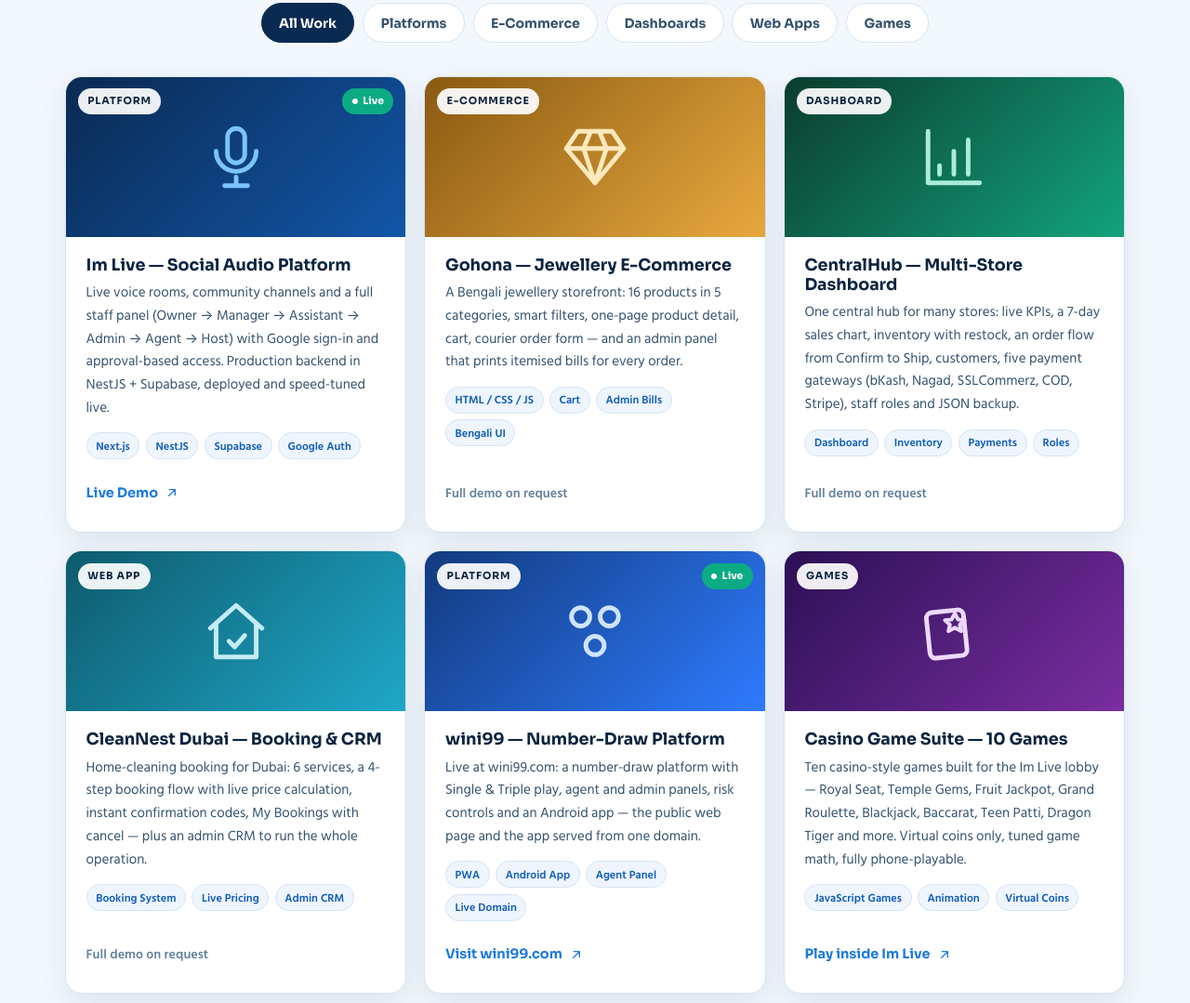
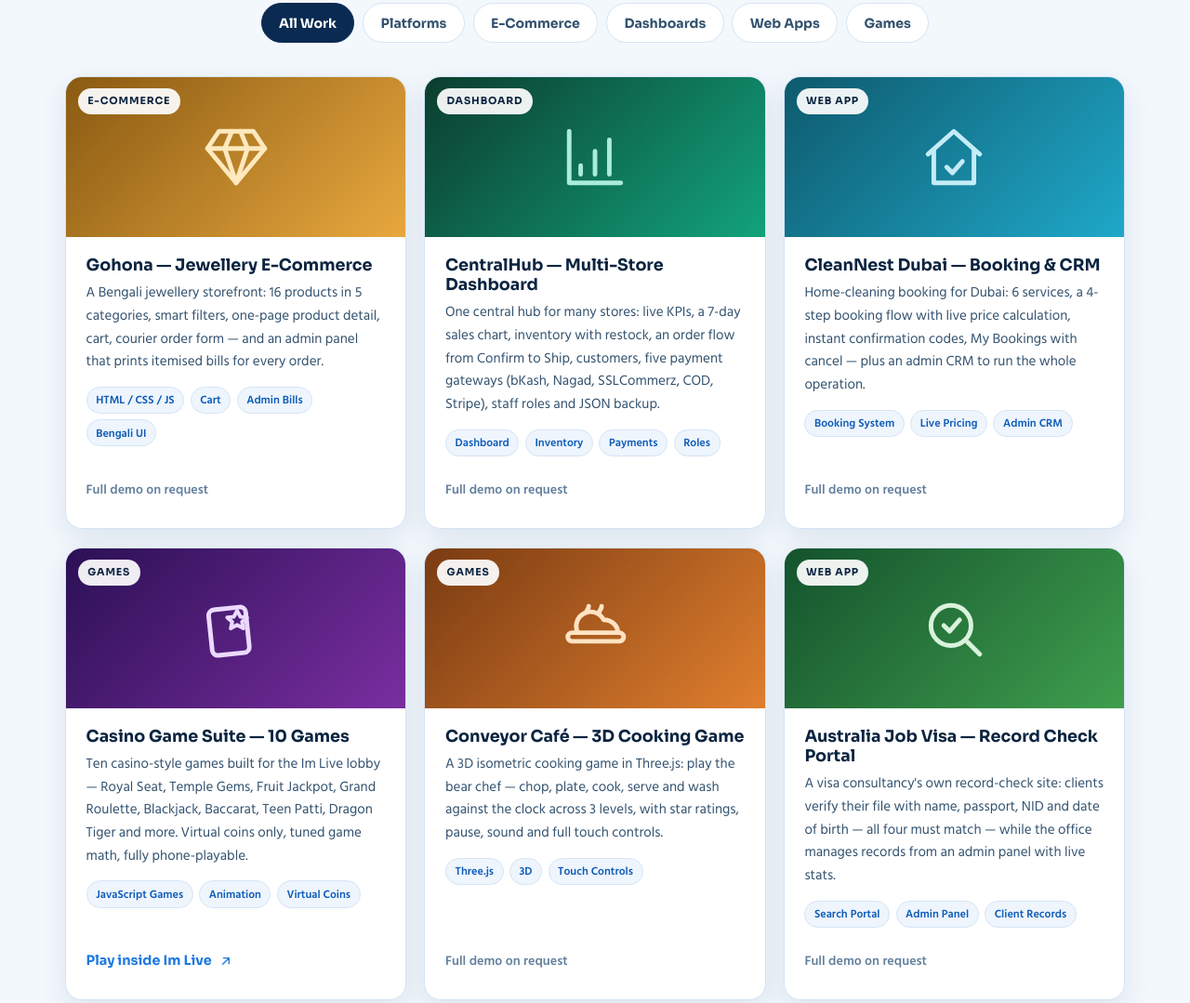
Before and after one commit to morshedsarwar00-a11y/morshed-sarwar-portfolio, a plain HTML site: page index.html in a window 1280 px wide. Shown: the part 4873-5952 px from the top of the page at 93% size. Drawn offline with Linux system fonts and the light colour scheme.

Commit message:
Remove wini99 and Im Live project cards (7 projects remain)

```diff
--- a/index.html
+++ b/index.html
@@ -820,18 +820,6 @@
             <button class="filter-btn" type="button" data-filter="game">Games</button>
           </div>
           <div class="work-grid" id="workGrid">
-            <article class="proj rv" data-cat="platform">
-              <div class="cover" style="background:linear-gradient(135deg,#0a2a52,#1256a8)">
-                <span class="cat">Platform</span><span class="live-dot"><i></i>Live</span>
-                <svg viewBox="0 0 24 24" fill="none" stroke="#7cc4ff" stroke-width="1.6" stroke-linecap="round" stroke-linejoin="round"><rect x="9" y="2" width="6" height="12" rx="3"/><path d="M5 10a7 7 0 0 0 14 0M12 19v3M8 22h8"/></svg>
-              </div>
-              <div class="proj-body">
-                <h3>Im Live — Social Audio Platform</h3>
-                <p>Live voice rooms, community channels and a full staff panel (Owner → Manager → Assistant → Admin → Agent → Host) with Google sign-in and approval-based access. Production backend in NestJS + Supabase, deployed and speed-tuned live.</p>
-                <div class="tags"><span>Next.js</span><span>NestJS</span><span>Supabase</span><span>Google Auth</span></div>
-                <div class="proj-link"><a href="https://morshedsarwar00-a11y.github.io/im-live/" target="_blank" rel="noopener">Live Demo <svg viewBox="0 0 24 24" fill="none" stroke="currentColor" stroke-width="2" stroke-linecap="round" stroke-linejoin="round"><path d="M7 17 17 7M8 7h9v9"/></svg></a></div>
-              </div>
-            </article>
             <article class="proj rv" data-cat="ecommerce">
               <div class="cover" style="background:linear-gradient(135deg,#8a5a12,#e8a83e)">
                 <span class="cat">E-Commerce</span>
@@ -866,18 +854,6 @@
                 <p>Home-cleaning booking for Dubai: 6 services, a 4-step booking flow with live price calculation, instant confirmation codes, My Bookings with cancel — plus an admin CRM to run the whole operation.</p>
                 <div class="tags"><span>Booking System</span><span>Live Pricing</span><span>Admin CRM</span></div>
                 <div class="proj-link"><span class="nolink">Full demo on request</span></div>
-              </div>
-            </article>
-            <article class="proj rv" data-cat="platform">
-              <div class="cover" style="background:linear-gradient(135deg,#123a7d,#2f7bff)">
-                <span class="cat">Platform</span><span class="live-dot"><i></i>Live</span>
-                <svg viewBox="0 0 24 24" fill="none" stroke="#cfe4ff" stroke-width="1.6" stroke-linecap="round" stroke-linejoin="round"><circle cx="7" cy="7" r="3.2"/><circle cx="17" cy="7" r="3.2"/><circle cx="12" cy="17" r="3.2"/></svg>
-              </div>
-              <div class="proj-body">
-                <h3>wini99 — Number-Draw Platform</h3>
-                <p>Live at wini99.com: a number-draw platform with Single &amp; Triple play, agent and admin panels, risk controls and an Android app — the public web page and the app served from one domain.</p>
-                <div class="tags"><span>PWA</span><span>Android App</span><span>Agent Panel</span><span>Live Domain</span></div>
-                <div class="proj-link"><a href="https://wini99.com" target="_blank" rel="noopener">Visit wini99.com <svg viewBox="0 0 24 24" fill="none" stroke="currentColor" stroke-width="2" stroke-linecap="round" stroke-linejoin="round"><path d="M7 17 17 7M8 7h9v9"/></svg></a></div>
               </div>
             </article>
             <article class="proj rv" data-cat="game">
```
